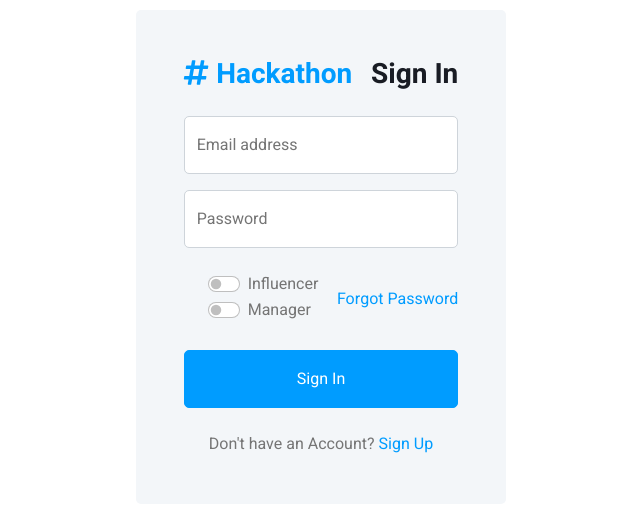
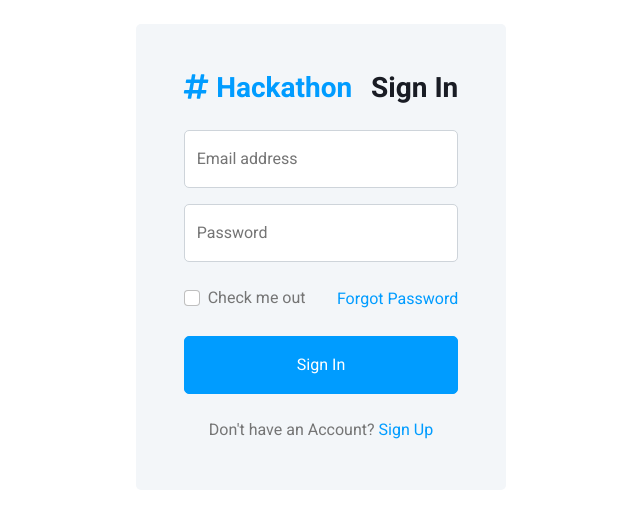
Before and after one commit to shaikhasif69/isgreat, a plain HTML site: page signin.html in a window 1280 px wide. Shown: the part 143-650 px from the top of the page, without its empty margins (319-959 px from the left). Drawn offline with nearby package versions, Linux system fonts and the light colour scheme.

Commit message:
i am great

```diff
--- a/signin.html
+++ b/signin.html
@@ -64,14 +64,10 @@
                         </div>
                         <div class="d-flex align-items-center justify-content-between mb-4">
                             <div class="form-check">
-                                <div class="form-check form-switch">
-                                    <input class="form-check-input" type="radio" name="select" role="switch" id="flexSwitchCheckDefault">
-                                    <label class="form-check-label" for="flexSwitchCheckDefault">Influencer</label>
-                                </div>
-                                <div class="form-check form-switch">
-                                    <input class="form-check-input" type="radio" name="select" role="switch" id="flexSwitchCheckDefault">
-                                    <label class="form-check-label" for="flexSwitchCheckDefault">Manager</label>
-                                </div>
+                                <input class="form-check-input" type="checkbox" id="gridCheck">
+                                <label class="form-check-label" for="gridCheck">
+                                  Check me out
+                                </label>
 
                             </div>
                             <div> <a href="">Forgot Password</a></div>
```
Also changed, not shown: command.txt (added).
